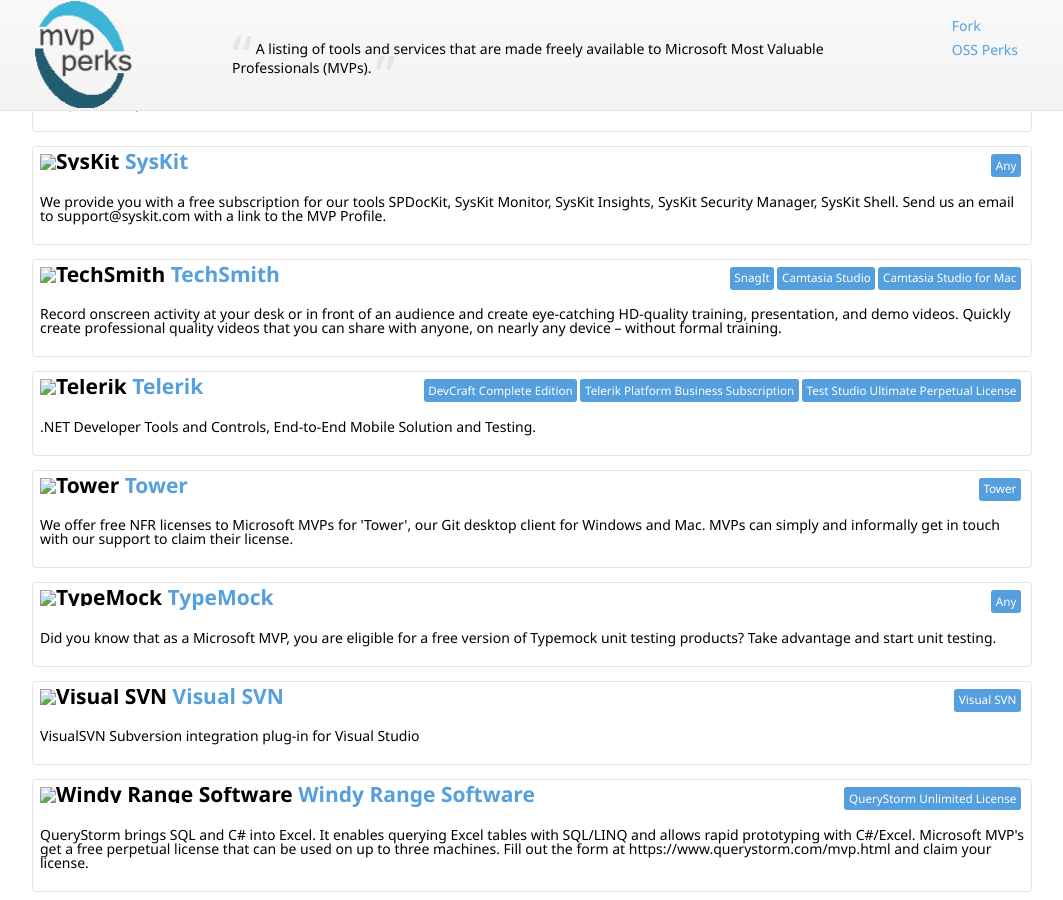
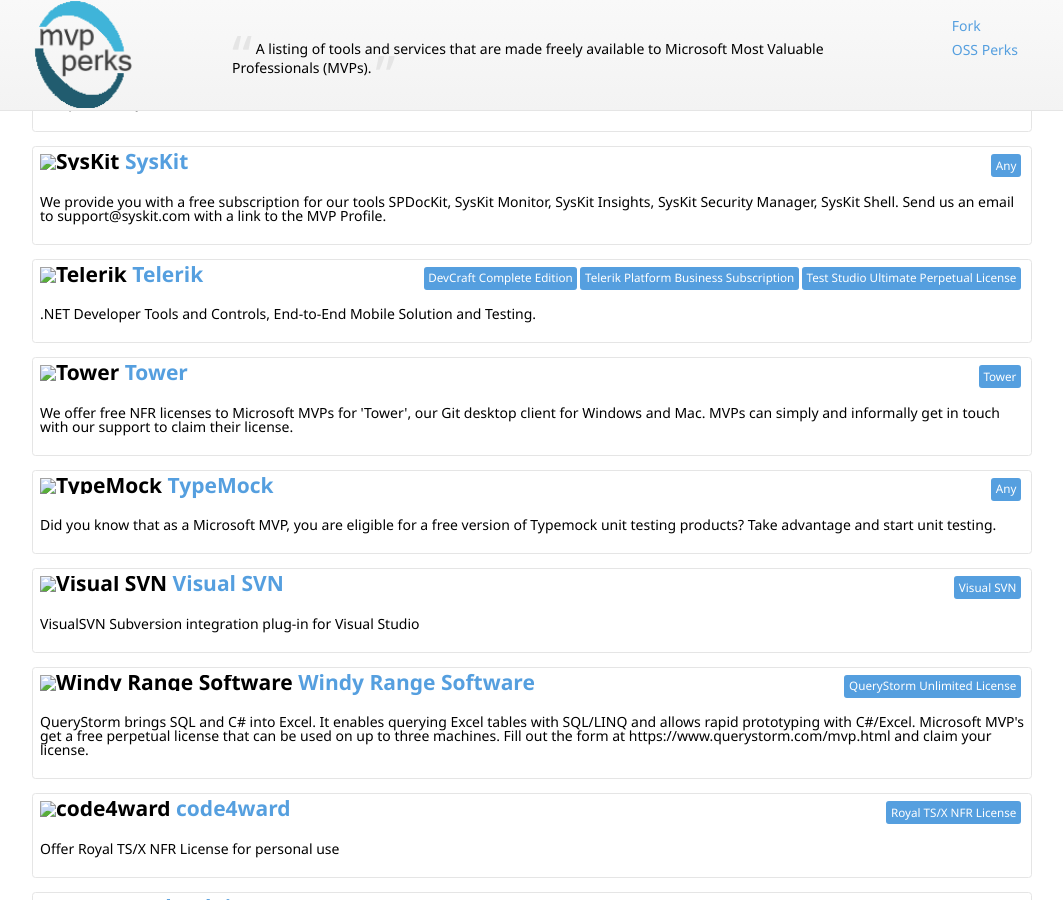
Before and after one commit to nikmd23/ossperks, a Jekyll site: the page built from index.html, in a window 1280 px wide and 900 px high, scrolled down 3452 px. Shown: the whole window, without its empty margins (108-1171 px from the left). Built offline with Jekyll 4.4.1, drawn with Linux system fonts in a browser that asks for light colours; nearby versions of some CDN libraries.

Commit message:
removed techsmith (#49)
TS has removed the influencer program https://discover.techsmith.com/techsmith-influencer-program/

```diff
--- a/_data/perks.yml
+++ b/_data/perks.yml
@@ -42,11 +42,6 @@
   uri: "http://developer.telerik.com/community/microsoft-mvps/"
   description: ".NET Developer Tools and Controls, End-to-End Mobile Solution and Testing."
   products: ["DevCraft Complete Edition", "Telerik Platform Business Subscription", "Test Studio Ultimate Perpetual License"]
-
-- company: "TechSmith"
-  uri: "http://www.techsmith.com/evangelists/mvp"
-  description: "Record onscreen activity at your desk or in front of an audience and create eye-catching HD-quality training, presentation, and demo videos. Quickly create professional quality videos that you can share with anyone, on nearly any device – without formal training."
-  products: ["SnagIt", "Camtasia Studio", "Camtasia Studio for Mac"]
 
 - company: "SyncFusion"
   uri: "http://www.syncfusion.com/sales/licensemodel#MicrosoftMVP"
```
